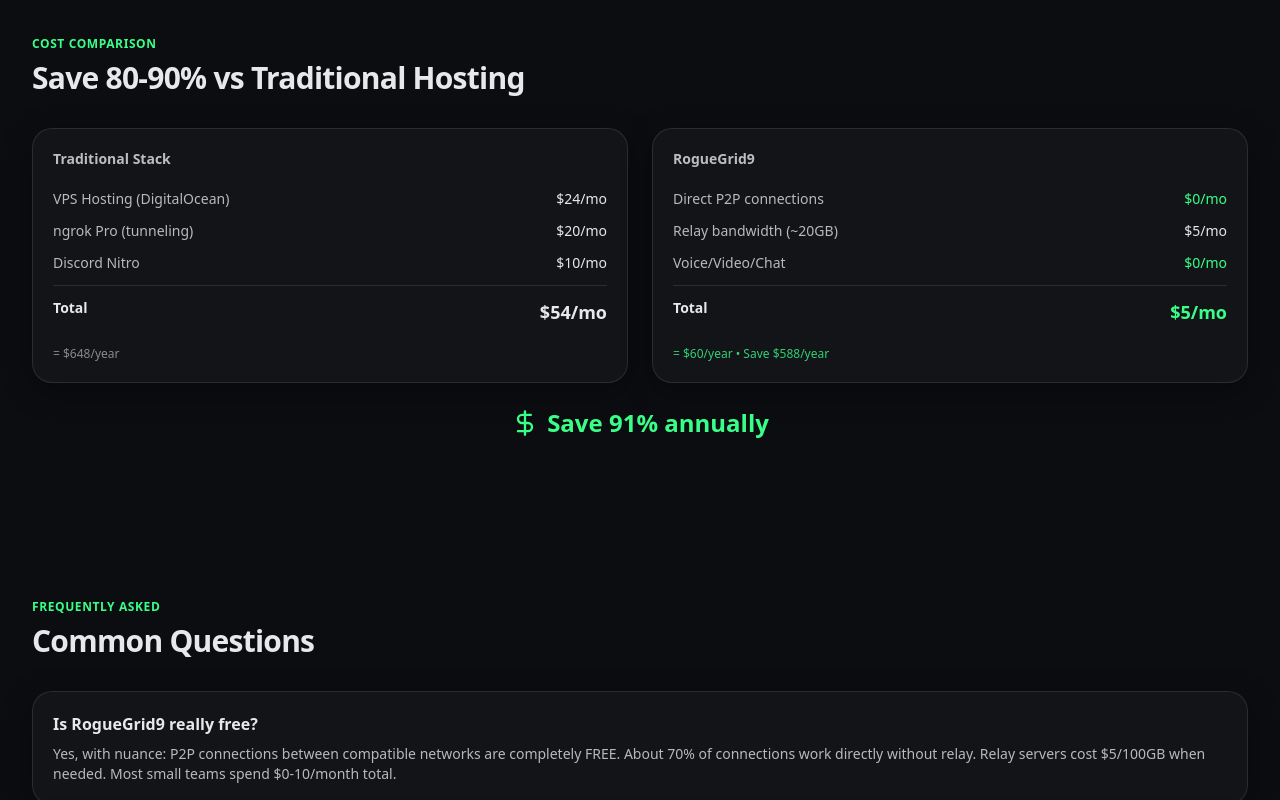
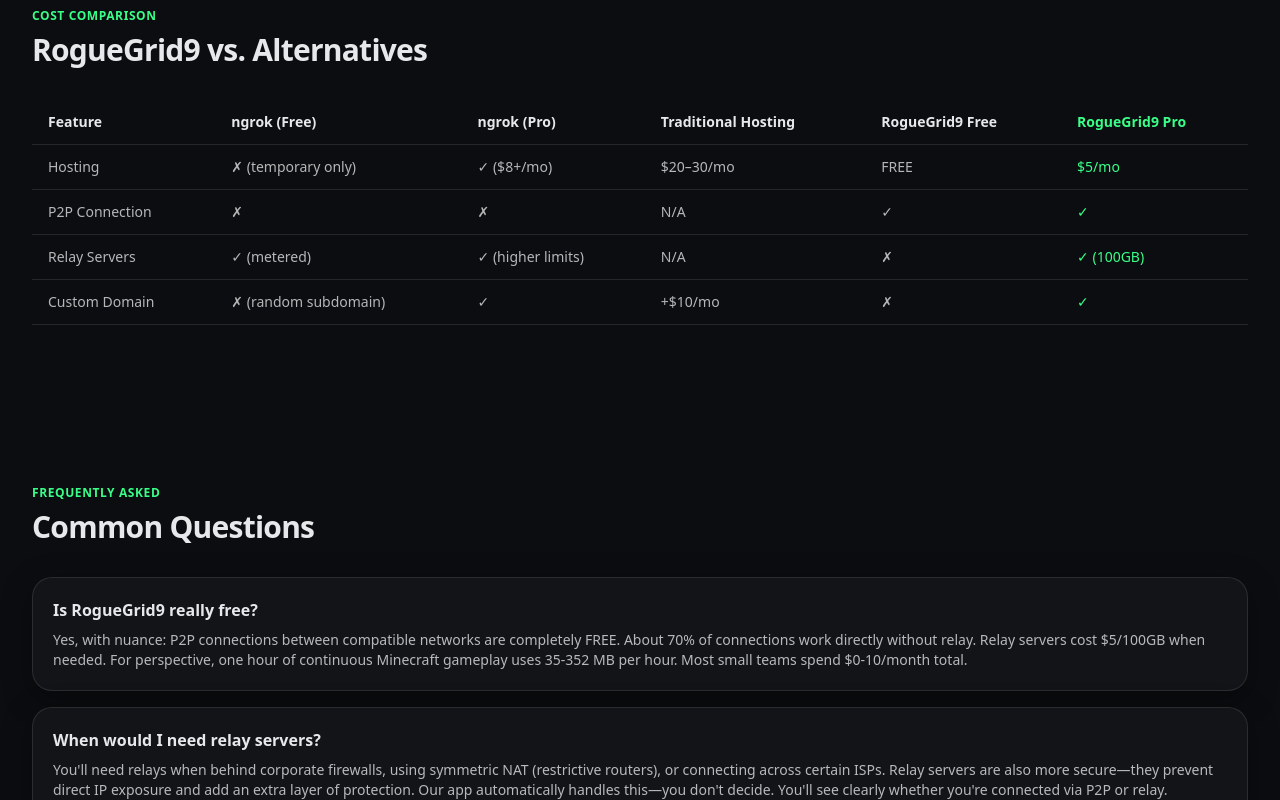
Before and after one commit to roguegrid9/roguegrid-website, a React (Vite) app: page / in a window 1280 px wide. Shown: the part 1680-2480 px from the top of the page. Built offline with nearby package versions, Linux system fonts and the light colour scheme.

Commit message:
Update Home.tsx with [short description of change]

```diff
--- a/src/routes/Home.tsx
+++ b/src/routes/Home.tsx
@@ -23,7 +23,6 @@
             </h1>
             <p className="text-white/70 mt-4 text-lg">
               Share processes peer-to-peer with your team. Direct connections are free.
-              When you need a relay, it's just $5 per 100GB.
             </p>
             <div className="mt-8 flex gap-3">
               <a
@@ -66,7 +65,7 @@
           </Card>
           <Card title="Relay Servers (When Needed)">
             <div className="space-y-3">
-              <p className="text-white/70">~30% need relay servers:</p>
+              <p className="text-white/70">~30% need relay servers — more secure:</p>
               <ul className="text-white/60 text-sm space-y-2">
                 <li>• Restrictive corporate firewalls</li>
                 <li>• Complex network topologies</li>
@@ -88,6 +87,16 @@
         subtitle="Honest estimates based on typical usage patterns"
       >
         <div className="grid md:grid-cols-3 gap-6">
+          <Card title="Most Users">
+            <div className="space-y-2">
+              <p className="text-white/70 text-sm">P2P works, minimal relay usage</p>
+              <div className="py-4">
+                <p className="text-2xl font-bold text-accent">$0-2</p>
+                <p className="text-white/50 text-xs">per month</p>
+              </div>
+              <p className="text-white/60 text-xs">~0-5GB relay bandwidth</p>
+            </div>
+          </Card>
           <Card title="Small Dev Team">
             <div className="space-y-2">
               <p className="text-white/70 text-sm">3-5 developers sharing terminals</p>
@@ -108,73 +117,61 @@
               <p className="text-white/60 text-xs">~15-20GB relay bandwidth</p>
             </div>
           </Card>
-          <Card title="Most Users">
-            <div className="space-y-2">
-              <p className="text-white/70 text-sm">P2P works, minimal relay usage</p>
-              <div className="py-4">
-                <p className="text-2xl font-bold text-accent">$0-2</p>
-                <p className="text-white/50 text-xs">per month</p>
-              </div>
-              <p className="text-white/60 text-xs">~0-5GB relay bandwidth</p>
-            </div>
-          </Card>
         </div>
       </Section>
 
       {/* Comparison */}
       <Section
         eyebrow="Cost Comparison"
-        title="Save 80-90% vs Traditional Hosting"
+        title="RogueGrid9 vs. Alternatives"
       >
-        <div className="grid md:grid-cols-2 gap-6">
-          <Card title="Traditional Stack">
-            <div className="space-y-3 text-sm">
-              <div className="flex justify-between">
-                <span className="text-white/70">VPS Hosting (DigitalOcean)</span>
-                <span className="text-white/90">$24/mo</span>
-              </div>
-              <div className="flex justify-between">
-                <span className="text-white/70">ngrok Pro (tunneling)</span>
-                <span className="text-white/90">$20/mo</span>
-              </div>
-              <div className="flex justify-between">
-                <span className="text-white/70">Discord Nitro</span>
-                <span className="text-white/90">$10/mo</span>
-              </div>
-              <div className="pt-3 border-t border-white/10 flex justify-between font-semibold">
-                <span>Total</span>
-                <span className="text-lg">$54/mo</span>
-              </div>
-              <p className="text-white/50 text-xs pt-2">= $648/year</p>
-            </div>
-          </Card>
-          <Card title="RogueGrid9">
-            <div className="space-y-3 text-sm">
-              <div className="flex justify-between">
-                <span className="text-white/70">Direct P2P connections</span>
-                <span className="text-accent">$0/mo</span>
-              </div>
-              <div className="flex justify-between">
-                <span className="text-white/70">Relay bandwidth (~20GB)</span>
-                <span className="text-white/90">$5/mo</span>
-              </div>
-              <div className="flex justify-between">
-                <span className="text-white/70">Voice/Video/Chat</span>
-                <span className="text-accent">$0/mo</span>
-              </div>
-              <div className="pt-3 border-t border-white/10 flex justify-between font-semibold">
-                <span>Total</span>
-                <span className="text-lg text-accent">$5/mo</span>
-              </div>
-              <p className="text-accent/80 text-xs pt-2">= $60/year • Save $588/year</p>
-            </div>
-          </Card>
-        </div>
-        <div className="mt-6 text-center">
-          <p className="text-accent font-bold text-2xl flex items-center justify-center gap-2">
-            <DollarSign className="w-7 h-7" />
-            Save 91% annually
-          </p>
+        <div className="overflow-x-auto">
+          <table className="w-full text-sm">
+            <thead>
+              <tr className="border-b border-white/10">
+                <th className="text-left py-3 px-4 font-semibold">Feature</th>
+                <th className="text-left py-3 px-4 font-semibold">ngrok (Free)</th>
+                <th className="text-left py-3 px-4 font-semibold">ngrok (Pro)</th>
+                <th className="text-left py-3 px-4 font-semibold">Traditional Hosting</th>
+                <th className="text-left py-3 px-4 font-semibold">RogueGrid9 Free</th>
+                <th className="text-left py-3 px-4 font-semibold text-accent">RogueGrid9 Pro</th>
+              </tr>
+            </thead>
+            <tbody className="text-white/70">
+              <tr className="border-b border-white/10">
+                <td className="py-3 px-4">Hosting</td>
+                <td className="py-3 px-4">✗ (temporary only)</td>
+                <td className="py-3 px-4">✓ ($8+/mo)</td>
+                <td className="py-3 px-4">$20–30/mo</td>
+                <td className="py-3 px-4">FREE</td>
+                <td className="py-3 px-4 text-accent">$5/mo</td>
+              </tr>
+              <tr className="border-b border-white/10">
+                <td className="py-3 px-4">P2P Connection</td>
+                <td className="py-3 px-4">✗</td>
+                <td className="py-3 px-4">✗</td>
+                <td className="py-3 px-4">N/A</td>
+                <td className="py-3 px-4">✓</td>
+                <td className="py-3 px-4 text-accent">✓</td>
+              </tr>
+              <tr className="border-b border-white/10">
+                <td className="py-3 px-4">Relay Servers</td>
+                <td className="py-3 px-4">✓ (metered)</td>
+                <td className="py-3 px-4">✓ (higher limits)</td>
+                <td className="py-3 px-4">N/A</td>
+                <td className="py-3 px-4">✗</td>
+                <td className="py-3 px-4 text-accent">✓ (100GB)</td>
+              </tr>
+              <tr className="border-b border-white/10">
+                <td className="py-3 px-4">Custom Domain</td>
+                <td className="py-3 px-4">✗ (random subdomain)</td>
+                <td className="py-3 px-4">✓</td>
+                <td className="py-3 px-4">+$10/mo</td>
+                <td className="py-3 px-4">✗</td>
+                <td className="py-3 px-4 text-accent">✓</td>
+              </tr>
+            </tbody>
+          </table>
         </div>
       </Section>
 
@@ -189,6 +186,7 @@
             <p className="text-white/70 text-sm">
               Yes, with nuance: P2P connections between compatible networks are completely FREE.
               About 70% of connections work directly without relay. Relay servers cost $5/100GB when needed.
+              For perspective, one hour of continuous Minecraft gameplay uses 35-352 MB per hour.
               Most small teams spend $0-10/month total.
             </p>
           </Card>
@@ -196,7 +194,8 @@
             <h3 className="font-bold mb-2">When would I need relay servers?</h3>
             <p className="text-white/70 text-sm">
               You'll need relays when behind corporate firewalls, using symmetric NAT (restrictive routers),
-              or connecting across certain ISPs. Our app automatically handles this—you don't decide.
+              or connecting across certain ISPs. Relay servers are also more secure—they prevent direct IP exposure
+              and add an extra layer of protection. Our app automatically handles this—you don't decide.
               You'll see clearly whether you're connected via P2P or relay.
             </p>
           </Card>
```
